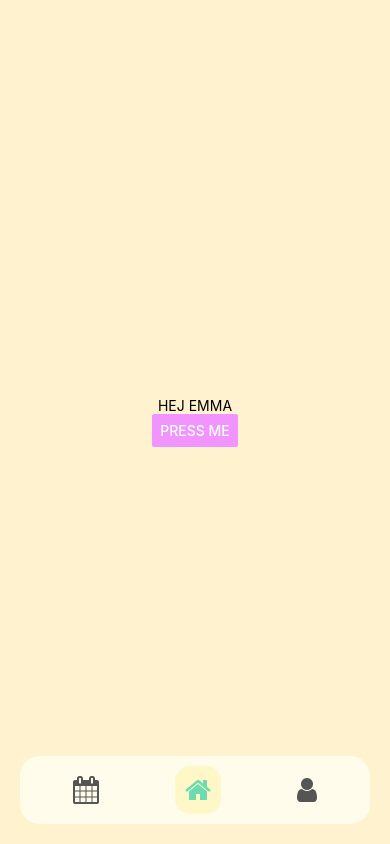
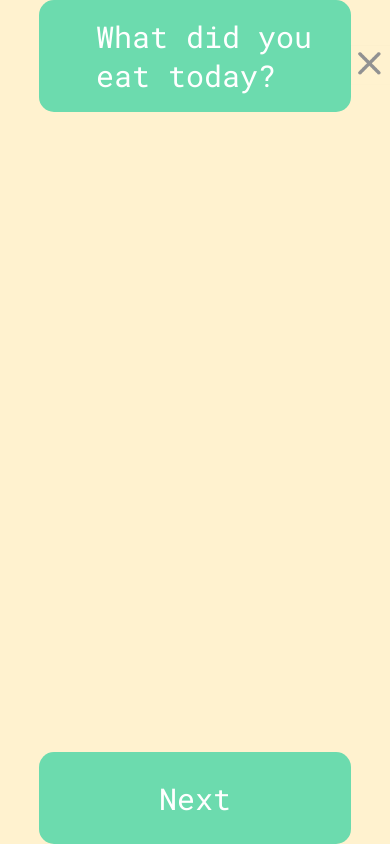
Before and after one commit to hannawerre/EcoHabitTracker, a React Native app: screen /Food in a window 390 px wide. Built offline with nearby package versions, Linux system fonts and the light colour scheme.

Commit message:
skapat alla habit screens

```diff
--- a/App.js
+++ b/App.js
@@ -3,7 +3,10 @@ import {NavigationContainer} from '@react-navigation/native';
 import {createNativeStackNavigator} from '@react-navigation/native-stack';
 import { useFonts } from 'expo-font';
 import HomeScreen from './app/Screens/HomeScreen'
-import TransportScreen from './app/Screens/TransportScreen'
+import TransportScreen from './app/Screens/HabitTrackerScreens/TransportScreen'
+import ShoppingScreen from './app/Screens/HabitTrackerScreens/ShoppingScreen'
+import FoodScreen from './app/Screens/HabitTrackerScreens/FoodScreen'
+import GeneralHabitsScreen from './app/Screens/HabitTrackerScreens/GeneralHabitsScreen'
 import ProfileScreen from './app/Screens/ProfileScreen';
 import CalendarScreen from './app/Screens/CalendarScreen';
 
@@ -43,6 +46,21 @@ const MyStack = () => {
           options={{ headerShown: false }}
           />
         <Stack.Screen
+        name="Shopping"
+        component={ShoppingScreen}
+        options={{ headerShown: false }}
+        />
+        <Stack.Screen
+          name="Food"
+          component={FoodScreen}
+          options={{ headerShown: false }}
+          />
+        <Stack.Screen
+          name="GeneralHabits"
+          component={GeneralHabitsScreen}
+          options={{ headerShown: false }}
+          />
+        <Stack.Screen
           name="Profile"
           component={ProfileScreen}
           options={{ headerShown: false,
--- /dev/null
+++ b/app/Screens/HabitTrackerScreens/FoodScreen.js
@@ -0,0 +1,11 @@
+import HabitScreenLayout from '../../components/HabitScreenLayout';
+
+export default function FoodScreen() {
+  return (
+    <HabitScreenLayout
+      questionText="What did you eat today?"
+      nextScreen='GeneralHabits'
+      nextButtonText='Next'
+    />
+  );
+}
--- /dev/null
+++ b/app/Screens/HabitTrackerScreens/GeneralHabitsScreen.js
@@ -0,0 +1,11 @@
+import HabitScreenLayout from '../../components/HabitScreenLayout';
+
+export default function GeneralHabitsScreen() {
+  return (
+    <HabitScreenLayout
+      questionText="What else did you do today?"
+      nextScreen='Home'
+      nextButtonText='Good job!'
+    />
+  );
+}
--- /dev/null
+++ b/app/Screens/HabitTrackerScreens/ShoppingScreen.js
@@ -0,0 +1,11 @@
+import HabitScreenLayout from '../../components/HabitScreenLayout';
+
+export default function ShoppingScreen() {
+  return (
+    <HabitScreenLayout
+      questionText="Did you buy something today?"
+      nextScreen='Food'
+      nextButtonText='Next'
+    />
+  );
+}
--- /dev/null
+++ b/app/Screens/HabitTrackerScreens/TransportScreen.js
@@ -0,0 +1,11 @@
+import HabitScreenLayout from '../../components/HabitScreenLayout';
+
+export default function TransportScreen() {
+  return (
+    <HabitScreenLayout
+      questionText="How did you travel today?"
+      nextScreen='Shopping'
+      nextButtonText='Next'
+    />
+  );
+}
--- a/app/Screens/TransportScreen.js
+++ b/app/components/HabitScreenLayout.js
@@ -3,14 +3,14 @@ import { useNavigation } from '@react-navigation/native';
 import mainStyle from '../MainStyle';
 import { SafeAreaView } from 'react-native-safe-area-context';
 
-export default function TransportScreen() {
+export default function HabitScreenLayout({questionText, nextScreen, nextButtonText}) {
     const navigation = useNavigation();
     const textStyle = mainStyle.text
 
     return (
         <SafeAreaView style={mainStyle.container}>
                 <View style={styles.habitQuestion}>
-                    <Text style={textStyle}> How did you travel today? </Text>
+                    <Text style={textStyle}> {questionText} </Text>
                 </View>
                 <Pressable
                     style={styles.closeButton}
@@ -26,9 +26,9 @@ export default function TransportScreen() {
             </View>
             <Pressable
                 style={styles.nextButton}
-                onPress={() => {navigation.navigate('Home');
+                onPress={() => {navigation.navigate(nextScreen);
                 }}>
-                    <Text style={textStyle}> NEXT </Text>
+                    <Text style={textStyle}> {nextButtonText} </Text>
             </Pressable>
         </SafeAreaView>
     );
```
